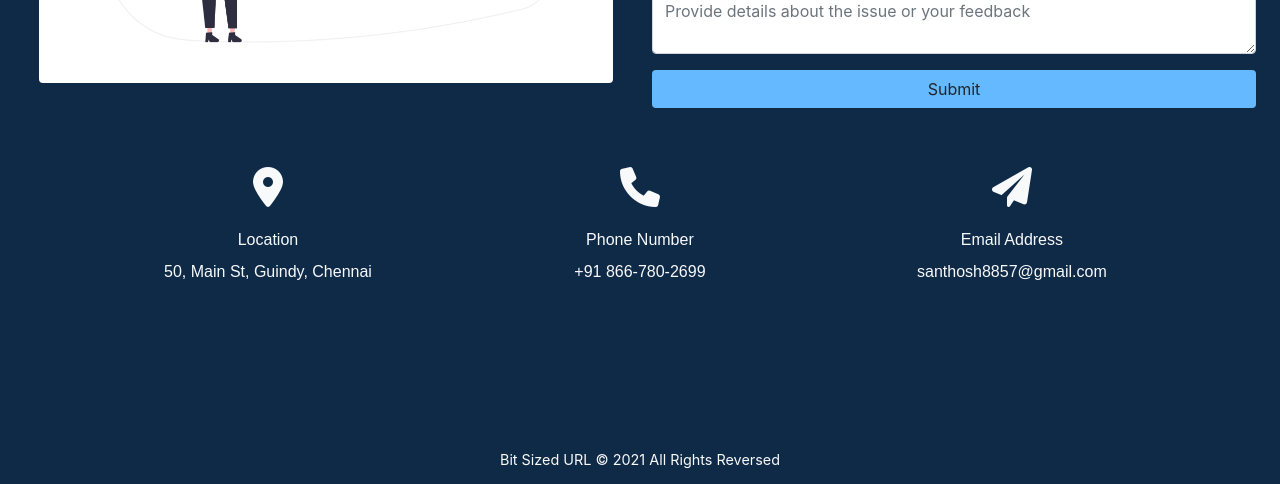
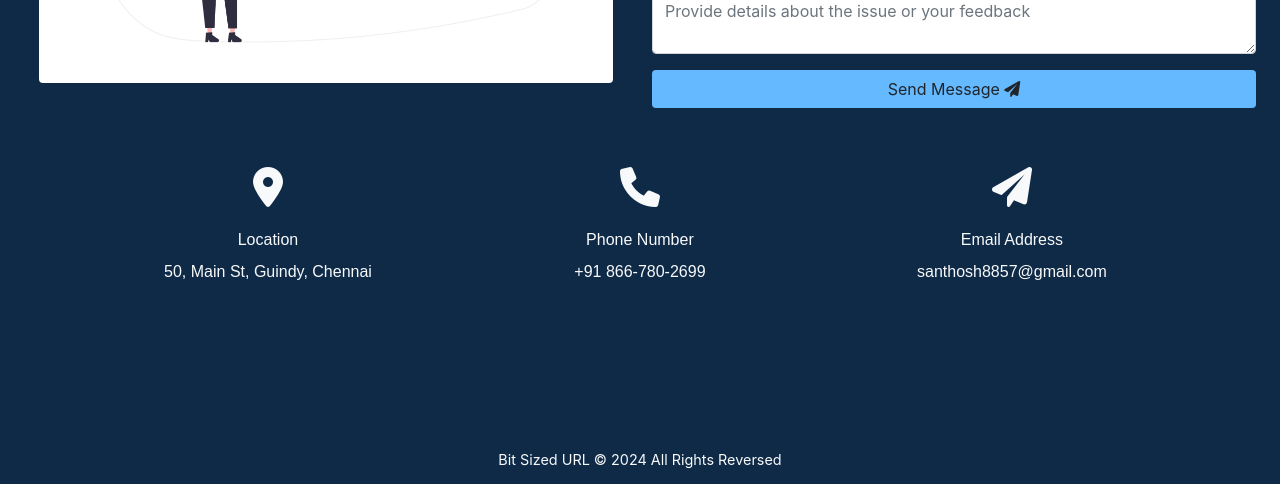
Before and after one commit to santhosh8857/url-shortener, a React (Create React App) app: page /contact in a window 1280 px wide. Shown: the part 313-797 px from the top of the page. Built offline with nearby package versions, Linux system fonts and the light colour scheme.

Commit message:
updated footer

```diff
--- a/src/components/header-footer/Footer.js
+++ b/src/components/header-footer/Footer.js
@@ -8,7 +8,7 @@ const Footer = () => {
         className="text-light text-center fixed-bottom"
         style={{ fontSize: "0.9rem" }}
       >
-        Bit Sized URL &copy; 2021 All Rights Reversed
+        Bit Sized URL &copy; 2024 All Rights Reversed
       </p>
     </footer>
   );
--- a/src/components/main/Contact.js
+++ b/src/components/main/Contact.js
@@ -134,7 +134,7 @@ const Contact = () => {
                   className="btn btn-inline-block"
                   style={{ width: "100%", background: "#64b9ff" }}
                 >
-                  Submit
+                  Send Message <i className="fas fa-paper-plane"></i>
                 </button>
               </FormGroup>
             </Form>
```
